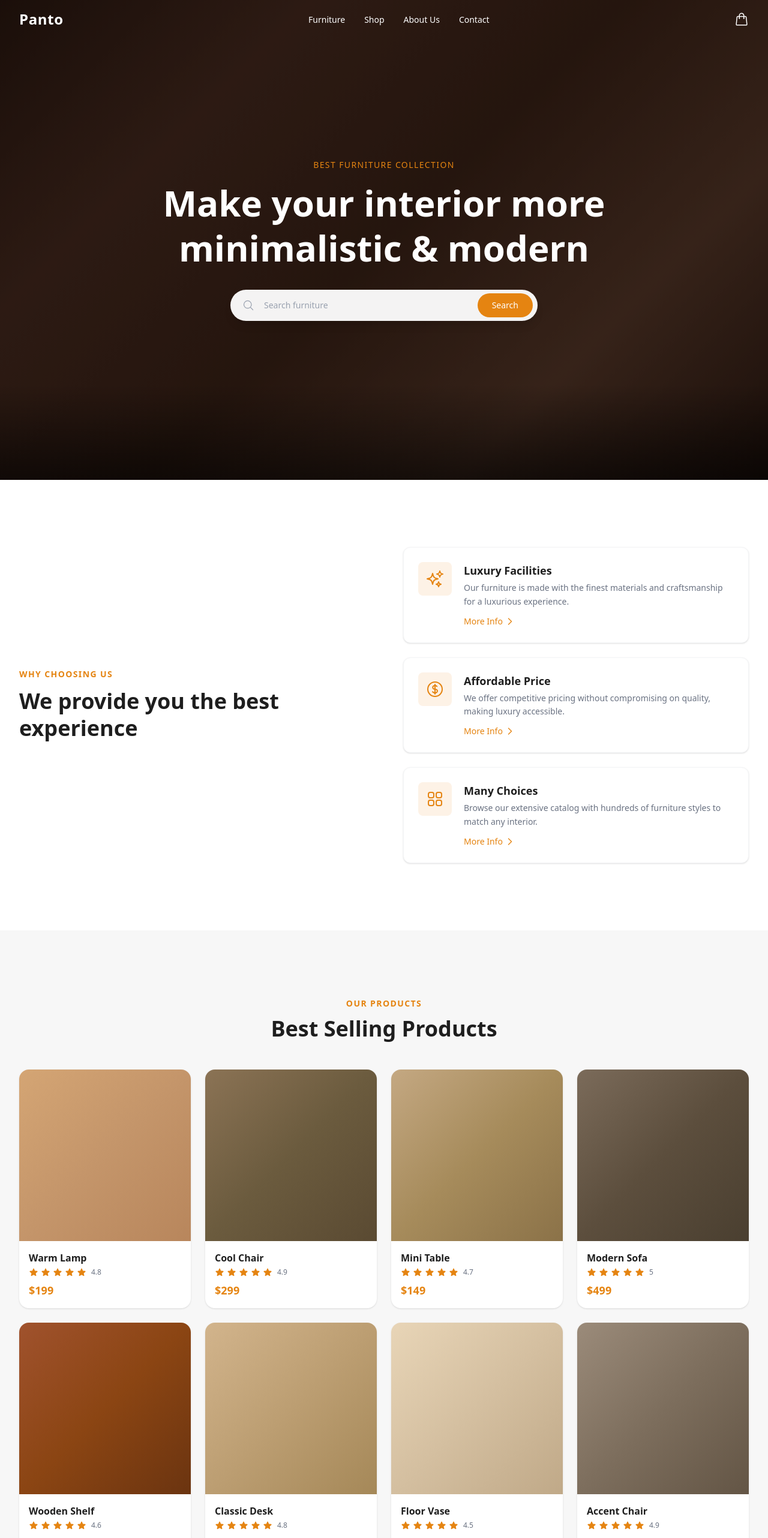
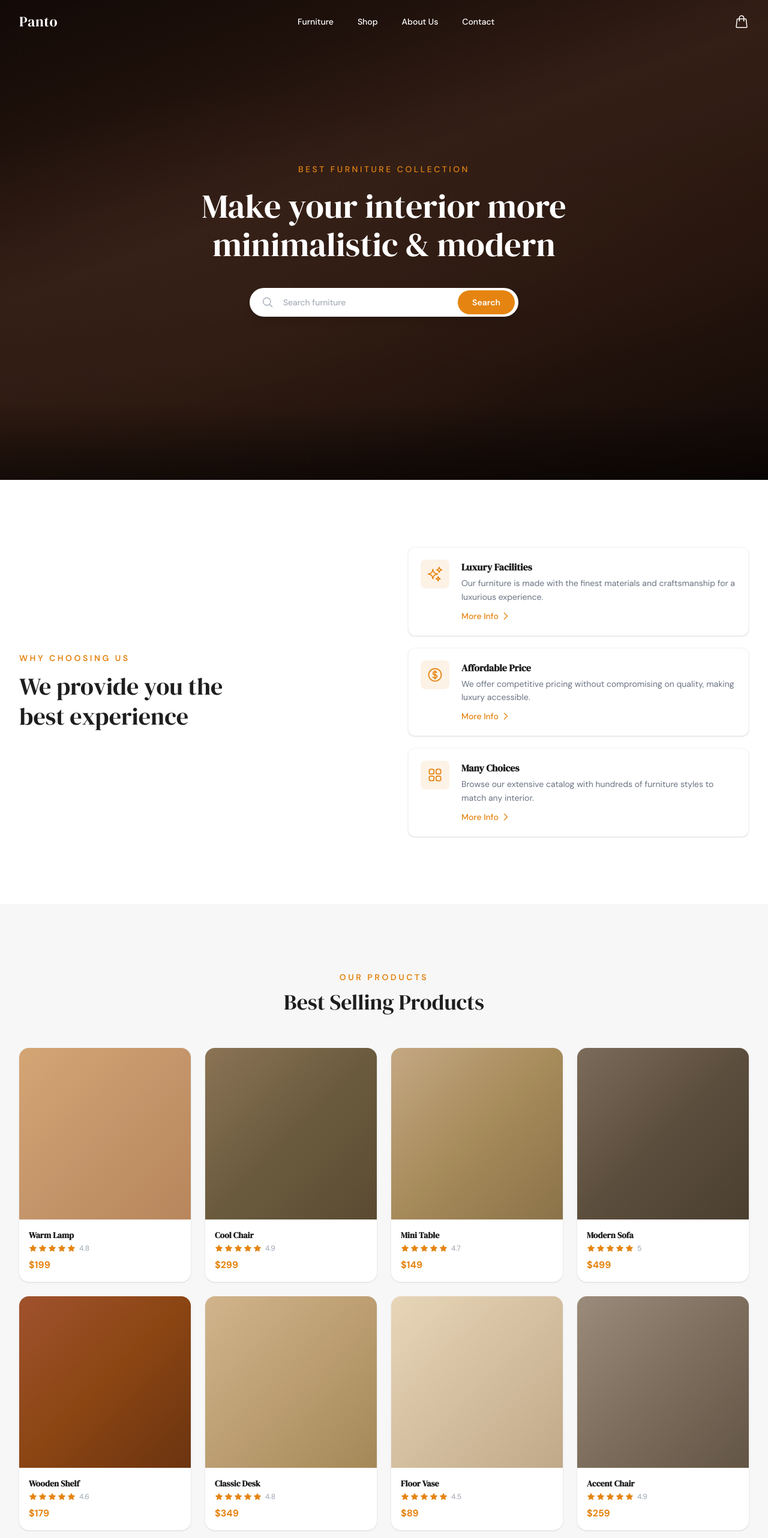
Before and after one commit to ahmedjd499/Northhuman-test, a Next.js app: page / in a window 1280 px wide. Shown: the top 2564 px of the page at 60% size. Built offline with nearby package versions, Linux system fonts and the light colour scheme.

Commit message:
Refine Panto landing page to match Figma design with proper typography, spacing, and layout
Co-authored-by: ahmedjd499 <73831566+ahmedjd499@users.noreply.github.com>

```diff
--- a/src/app/globals.css
+++ b/src/app/globals.css
@@ -4,6 +4,8 @@
   --color-primary: #E58411;
   --color-secondary: #1E1E1E;
   --color-secondary-bg: #F7F7F7;
+  --font-heading: 'DM Serif Display', Georgia, 'Times New Roman', serif;
+  --font-body: 'DM Sans', system-ui, -apple-system, sans-serif;
 }
 
 html {
@@ -11,7 +13,11 @@ html {
 }
 
 body {
-  font-family: system-ui, -apple-system, BlinkMacSystemFont, 'Segoe UI', Roboto, 'Helvetica Neue', Arial, sans-serif;
+  font-family: var(--font-body);
   margin: 0;
   color: #1E1E1E;
 }
+
+h1, h2, h3 {
+  font-family: var(--font-heading);
+}
--- a/src/app/layout.tsx
+++ b/src/app/layout.tsx
@@ -13,6 +13,14 @@ export default function RootLayout({
 }>) {
   return (
     <html lang="en">
+      <head>
+        <link rel="preconnect" href="https://fonts.googleapis.com" />
+        <link rel="preconnect" href="https://fonts.gstatic.com" crossOrigin="anonymous" />
+        <link
+          href="https://fonts.googleapis.com/css2?family=DM+Sans:wght@400;500;600;700&family=DM+Serif+Display&display=swap"
+          rel="stylesheet"
+        />
+      </head>
       <body className="antialiased">
         {children}
       </body>
--- a/src/components/Hero.tsx
+++ b/src/components/Hero.tsx
@@ -1,34 +1,43 @@
 export default function Hero() {
   return (
     <section className="relative flex min-h-screen items-center justify-center overflow-hidden">
-      {/* Background gradient simulating furniture store image */}
+      {/* Background image placeholder - dark furniture room scene */}
       <div
         className="absolute inset-0"
         style={{
           background:
-            "linear-gradient(135deg, #2c1810 0%, #4a2c20 25%, #3d2317 50%, #5a3a2a 75%, #2c1810 100%)",
+            "linear-gradient(160deg, #1a0e0a 0%, #2c1810 20%, #4a2c20 40%, #3d2317 60%, #2c1810 80%, #1a0e0a 100%)",
+        }}
+      />
+
+      {/* Subtle furniture silhouette overlay */}
+      <div
+        className="absolute inset-0 opacity-30"
+        style={{
+          background:
+            "radial-gradient(ellipse at 30% 60%, #5a3a2a 0%, transparent 50%), radial-gradient(ellipse at 70% 50%, #4a2c20 0%, transparent 40%)",
         }}
       />
 
       {/* Overlay for better text readability */}
-      <div className="absolute inset-0 bg-black/40" />
+      <div className="absolute inset-0 bg-black/30" />
 
       {/* Bottom gradient fade */}
-      <div className="absolute inset-x-0 bottom-0 h-40 bg-gradient-to-t from-black/60 to-transparent" />
+      <div className="absolute inset-x-0 bottom-0 h-32 bg-gradient-to-t from-black/50 to-transparent" />
 
       {/* Content */}
       <div className="relative z-10 mx-auto max-w-4xl px-6 text-center">
-        <p className="mb-4 text-sm font-medium uppercase tracking-widest text-primary">
+        <p className="mb-5 text-sm font-medium uppercase tracking-[0.25em] text-primary">
           Best Furniture Collection
         </p>
-        <h1 className="mb-8 text-4xl font-bold leading-tight text-white md:text-5xl lg:text-6xl">
+        <h1 className="mb-10 font-heading text-4xl font-normal leading-tight text-white md:text-5xl lg:text-[56px] lg:leading-[1.15]">
           Make your interior more
           <br />
           minimalistic &amp; modern
         </h1>
 
         {/* Search bar */}
-        <div className="mx-auto flex max-w-lg items-center overflow-hidden rounded-full bg-white/95 shadow-lg">
+        <div className="mx-auto flex max-w-md items-center overflow-hidden rounded-full bg-white shadow-lg">
           <div className="flex items-center pl-5 text-gray-400">
             <svg
               xmlns="http://www.w3.org/2000/svg"
@@ -48,9 +57,9 @@ export default function Hero() {
           <input
             type="text"
             placeholder="Search furniture"
-            className="flex-1 bg-transparent px-4 py-4 text-sm text-secondary outline-none placeholder:text-gray-400"
+            className="flex-1 bg-transparent px-4 py-3.5 text-sm text-secondary outline-none placeholder:text-gray-400"
           />
-          <button className="mr-2 rounded-full bg-primary px-6 py-2.5 text-sm font-medium text-white transition-colors hover:bg-primary/90">
+          <button className="mr-1.5 rounded-full bg-primary px-6 py-2.5 text-sm font-semibold text-white transition-colors hover:bg-primary/90">
             Search
           </button>
         </div>
--- a/src/components/Navbar.tsx
+++ b/src/components/Navbar.tsx
@@ -18,18 +18,18 @@ export default function Navbar() {
         scrolled ? "bg-white shadow-md" : "bg-transparent"
       }`}
     >
-      <div className="mx-auto flex max-w-7xl items-center justify-between px-6 py-4 lg:px-8">
+      <div className="mx-auto flex max-w-7xl items-center justify-between px-6 py-5 lg:px-8">
         <a
           href="#"
-          className={`text-2xl font-bold tracking-wide ${
+          className={`font-heading text-2xl font-normal tracking-wide ${
             scrolled ? "text-secondary" : "text-white"
           }`}
         >
           Panto
         </a>
 
-        {/* Desktop Nav */}
-        <ul className="hidden items-center gap-8 md:flex">
+        {/* Desktop Nav - centered */}
+        <ul className="hidden items-center gap-10 md:flex">
           {[
             { label: "Furniture", href: "#products" },
             { label: "Shop", href: "#products" },
--- a/src/components/Products.tsx
+++ b/src/components/Products.tsx
@@ -51,14 +51,14 @@ const products = [
 
 function StarRating({ rating }: { rating: number }) {
   return (
-    <div className="flex items-center gap-1" role="img" aria-label={`Rated ${rating} out of 5 stars`}>
+    <div className="flex items-center gap-0.5" role="img" aria-label={`Rated ${rating} out of 5 stars`}>
       {[1, 2, 3, 4, 5].map((star) => (
         <svg
           key={star}
           xmlns="http://www.w3.org/2000/svg"
           viewBox="0 0 24 24"
           fill={star <= Math.round(rating) ? "#E58411" : "#E5E7EB"}
-          className="h-4 w-4"
+          className="h-3.5 w-3.5"
         >
           <path
             fillRule="evenodd"
@@ -67,7 +67,7 @@ function StarRating({ rating }: { rating: number }) {
           />
         </svg>
       ))}
-      <span className="ml-1 text-xs text-gray-500">{rating}</span>
+      <span className="ml-1 text-xs text-gray-400">{rating}</span>
     </div>
   );
 }
@@ -76,16 +76,16 @@ export default function Products() {
   return (
     <section id="products" className="bg-secondary-bg py-20 lg:py-28">
       <div className="mx-auto max-w-7xl px-6 lg:px-8">
-        <div className="mb-12 text-center">
-          <p className="mb-3 text-sm font-semibold uppercase tracking-widest text-primary">
+        <div className="mb-14 text-center">
+          <p className="mb-3 text-sm font-semibold uppercase tracking-[0.25em] text-primary">
             Our Products
           </p>
-          <h2 className="text-3xl font-bold text-secondary md:text-4xl">
+          <h2 className="font-heading text-3xl font-normal text-secondary md:text-4xl">
             Best Selling Products
           </h2>
         </div>
 
-        <div className="grid grid-cols-1 gap-6 sm:grid-cols-2 lg:grid-cols-4">
+        <div className="grid grid-cols-2 gap-6 lg:grid-cols-4">
           {products.map((product) => (
             <div
               key={product.name}
@@ -97,11 +97,11 @@ export default function Products() {
                 style={{ background: product.gradient }}
               />
               <div className="p-4">
-                <h3 className="mb-1 text-base font-semibold text-secondary">
+                <h3 className="mb-1 text-sm font-semibold text-secondary">
                   {product.name}
                 </h3>
                 <StarRating rating={product.rating} />
-                <p className="mt-2 text-lg font-bold text-primary">
+                <p className="mt-2 text-base font-bold text-primary">
                   {product.price}
                 </p>
               </div>
--- a/src/components/WhyChooseUs.tsx
+++ b/src/components/WhyChooseUs.tsx
@@ -1,7 +1,7 @@
 const features = [
   {
     icon: (
-      <svg xmlns="http://www.w3.org/2000/svg" fill="none" viewBox="0 0 24 24" strokeWidth={1.5} stroke="currentColor" className="h-8 w-8">
+      <svg xmlns="http://www.w3.org/2000/svg" fill="none" viewBox="0 0 24 24" strokeWidth={1.5} stroke="currentColor" className="h-7 w-7">
         <path strokeLinecap="round" strokeLinejoin="round" d="M9.813 15.904L9 18.75l-.813-2.846a4.5 4.5 0 00-3.09-3.09L2.25 12l2.846-.813a4.5 4.5 0 003.09-3.09L9 5.25l.813 2.846a4.5 4.5 0 003.09 3.09L15.75 12l-2.846.813a4.5 4.5 0 00-3.09 3.09zM18.259 8.715L18 9.75l-.259-1.035a3.375 3.375 0 00-2.455-2.456L14.25 6l1.036-.259a3.375 3.375 0 002.455-2.456L18 2.25l.259 1.035a3.375 3.375 0 002.455 2.456L21.75 6l-1.036.259a3.375 3.375 0 00-2.455 2.456zM16.894 20.567L16.5 21.75l-.394-1.183a2.25 2.25 0 00-1.423-1.423L13.5 18.75l1.183-.394a2.25 2.25 0 001.423-1.423l.394-1.183.394 1.183a2.25 2.25 0 001.423 1.423l1.183.394-1.183.394a2.25 2.25 0 00-1.423 1.423z" />
       </svg>
     ),
@@ -11,7 +11,7 @@ const features = [
   },
   {
     icon: (
-      <svg xmlns="http://www.w3.org/2000/svg" fill="none" viewBox="0 0 24 24" strokeWidth={1.5} stroke="currentColor" className="h-8 w-8">
+      <svg xmlns="http://www.w3.org/2000/svg" fill="none" viewBox="0 0 24 24" strokeWidth={1.5} stroke="currentColor" className="h-7 w-7">
         <path strokeLinecap="round" strokeLinejoin="round" d="M12 6v12m-3-2.818l.879.659c1.171.879 3.07.879 4.242 0 1.172-.879 1.172-2.303 0-3.182C13.536 12.219 12.768 12 12 12c-.725 0-1.45-.22-2.003-.659-1.106-.879-1.106-2.303 0-3.182s2.9-.879 4.006 0l.415.33M21 12a9 9 0 11-18 0 9 9 0 0118 0z" />
       </svg>
     ),
@@ -21,7 +21,7 @@ const features = [
   },
   {
     icon: (
-      <svg xmlns="http://www.w3.org/2000/svg" fill="none" viewBox="0 0 24 24" strokeWidth={1.5} stroke="currentColor" className="h-8 w-8">
+      <svg xmlns="http://www.w3.org/2000/svg" fill="none" viewBox="0 0 24 24" strokeWidth={1.5} stroke="currentColor" className="h-7 w-7">
         <path strokeLinecap="round" strokeLinejoin="round" d="M3.75 6A2.25 2.25 0 016 3.75h2.25A2.25 2.25 0 0110.5 6v2.25a2.25 2.25 0 01-2.25 2.25H6a2.25 2.25 0 01-2.25-2.25V6zM3.75 15.75A2.25 2.25 0 016 13.5h2.25a2.25 2.25 0 012.25 2.25V18a2.25 2.25 0 01-2.25 2.25H6A2.25 2.25 0 013.75 18v-2.25zM13.5 6a2.25 2.25 0 012.25-2.25H18A2.25 2.25 0 0120.25 6v2.25A2.25 2.25 0 0118 10.5h-2.25a2.25 2.25 0 01-2.25-2.25V6zM13.5 15.75a2.25 2.25 0 012.25-2.25H18a2.25 2.25 0 012.25 2.25V18A2.25 2.25 0 0118 20.25h-2.25A2.25 2.25 0 0113.5 18v-2.25z" />
       </svg>
     ),
@@ -35,29 +35,31 @@ export default function WhyChooseUs() {
   return (
     <section className="bg-white py-20 lg:py-28">
       <div className="mx-auto max-w-7xl px-6 lg:px-8">
-        <div className="grid gap-12 lg:grid-cols-2 lg:gap-16">
+        <div className="grid gap-12 lg:grid-cols-2 lg:gap-20">
           {/* Left: heading */}
           <div className="flex flex-col justify-center">
-            <p className="mb-3 text-sm font-semibold uppercase tracking-widest text-primary">
+            <p className="mb-3 text-sm font-semibold uppercase tracking-[0.25em] text-primary">
               Why Choosing Us
             </p>
-            <h2 className="text-3xl font-bold leading-tight text-secondary md:text-4xl">
-              We provide you the best experience
+            <h2 className="font-heading text-3xl font-normal leading-tight text-secondary md:text-4xl lg:text-[40px]">
+              We provide you the
+              <br className="hidden lg:block" />
+              best experience
             </h2>
           </div>
 
           {/* Right: feature cards */}
-          <div className="grid gap-6 sm:grid-cols-1">
+          <div className="flex flex-col gap-5">
             {features.map((feature) => (
               <div
                 key={feature.title}
-                className="flex gap-5 rounded-xl border border-gray-100 bg-white p-6 shadow-sm transition-shadow hover:shadow-md"
+                className="flex gap-5 rounded-xl border border-gray-100 bg-white p-5 shadow-sm transition-shadow hover:shadow-md"
               >
-                <div className="flex h-14 w-14 shrink-0 items-center justify-center rounded-lg bg-primary/10 text-primary">
+                <div className="flex h-12 w-12 shrink-0 items-center justify-center rounded-lg bg-primary/10 text-primary">
                   {feature.icon}
                 </div>
                 <div>
-                  <h3 className="mb-1 text-lg font-semibold text-secondary">
+                  <h3 className="mb-1 text-base font-semibold text-secondary">
                     {feature.title}
                   </h3>
                   <p className="mb-2 text-sm leading-relaxed text-gray-500">
```
Also changed, not shown: src/components/Experiences.tsx (+10 -8 lines), src/components/Footer.tsx (+4 -4 lines), src/components/Materials.tsx (+12 -10 lines), src/components/Testimonials.tsx (+9 -15 lines).
